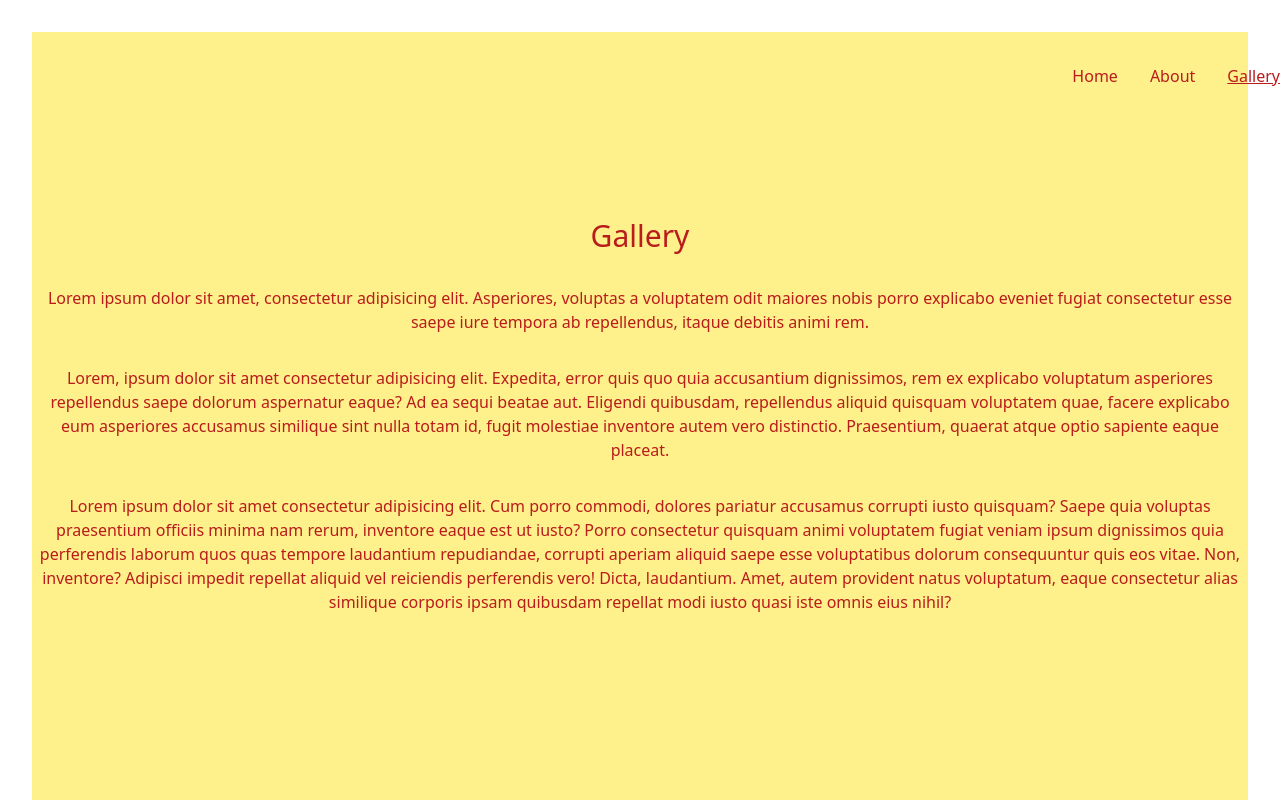
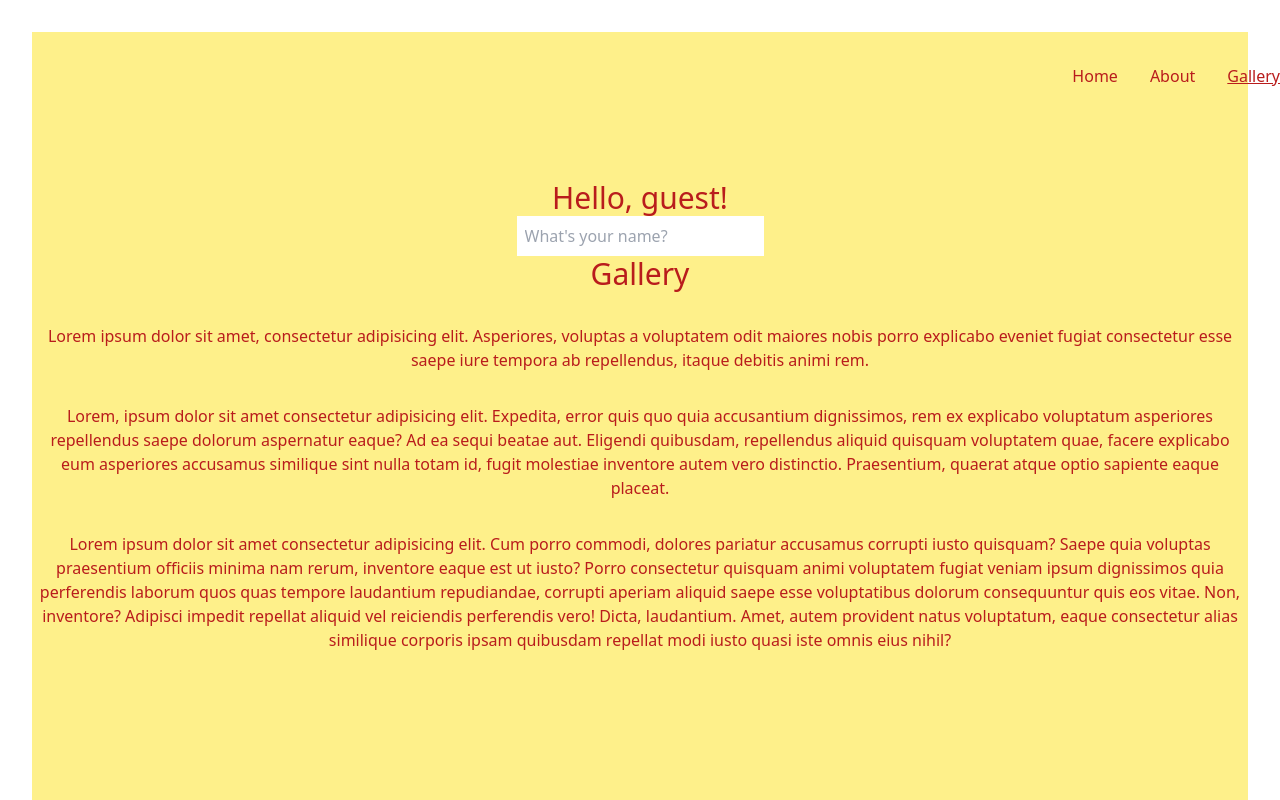
Before and after one commit to brentisarobot/hottubmag, a React (Vite) app: page /gallery in a window 1280 px wide. Shown: the top 800 px of the page. Built offline with nearby package versions, Linux system fonts and the light colour scheme.

Commit message:
added input data binding

```diff
--- a/src/pages/Gallery.jsx
+++ b/src/pages/Gallery.jsx
@@ -1,11 +1,20 @@
 import { useState } from 'react'
 import './Gallery.css'
 
-const Gallery = () => (
+const Gallery = () => {
 
+    const [name, setName] = useState('')
+
+    return (
         <>
+
+
         <main className="flex h-screen bg-yellow-200">
+
             <article className="container m-auto text-red-700">
+            <h1 className="text-3xl">Hello, {name? name : 'guest'}!</h1>
+            <input type="text" className="p-2" placeholder="What's your name?" value={name} onChange={(e)=>setName(e.target.value)}/>
+
                 <h1 className="text-3xl text-center mb-8">Gallery</h1>
                 <p className="mb-8">
                     Lorem ipsum dolor sit amet, consectetur adipisicing elit. Asperiores, voluptas a voluptatem odit maiores nobis porro explicabo eveniet fugiat consectetur esse saepe iure tempora ab repellendus, itaque debitis animi rem.
@@ -23,6 +32,6 @@ const Gallery = () => (
         </main>
         </>
     )
-
+}
 
 export default Gallery
--- a/src/pages/Home.jsx
+++ b/src/pages/Home.jsx
@@ -10,7 +10,7 @@ const Home = () => {
         <>
         <main className={"flex h-screen " + background + " transition duration-500"}>
             <article className="container m-auto text-red-700">
-                <h1 className="text-3xl text-center mb-8">Home</h1>
+                <h1 className="text-3xl text-center mb-8">Choose a background color</h1>
                 <div className="text-center">
                     <button
                     className="border-solid bg-indigo-600 rounded-md px-3 py-1 mx-4 text-white"
```
Lines whose indentation alone changed are shown as unchanged.
